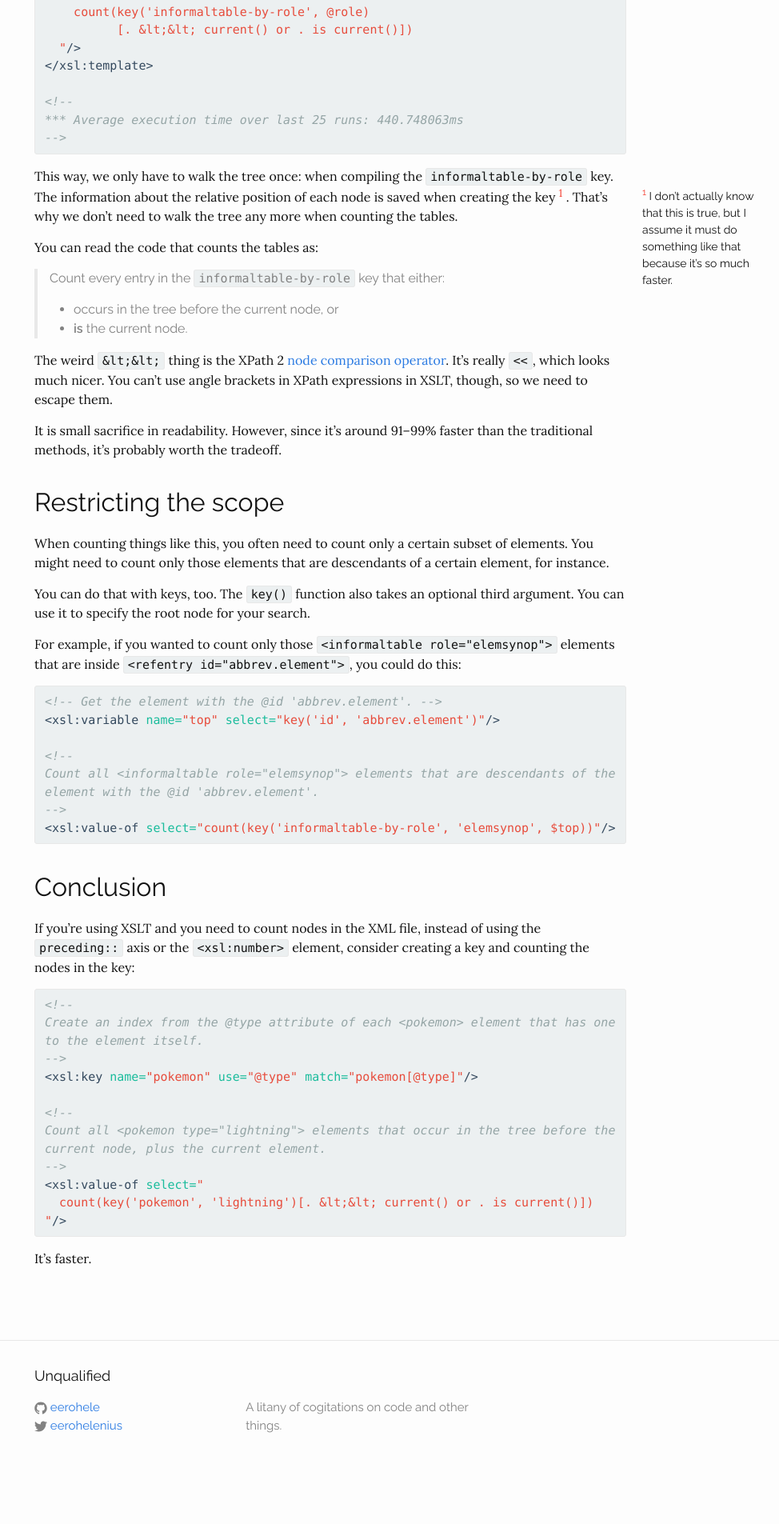
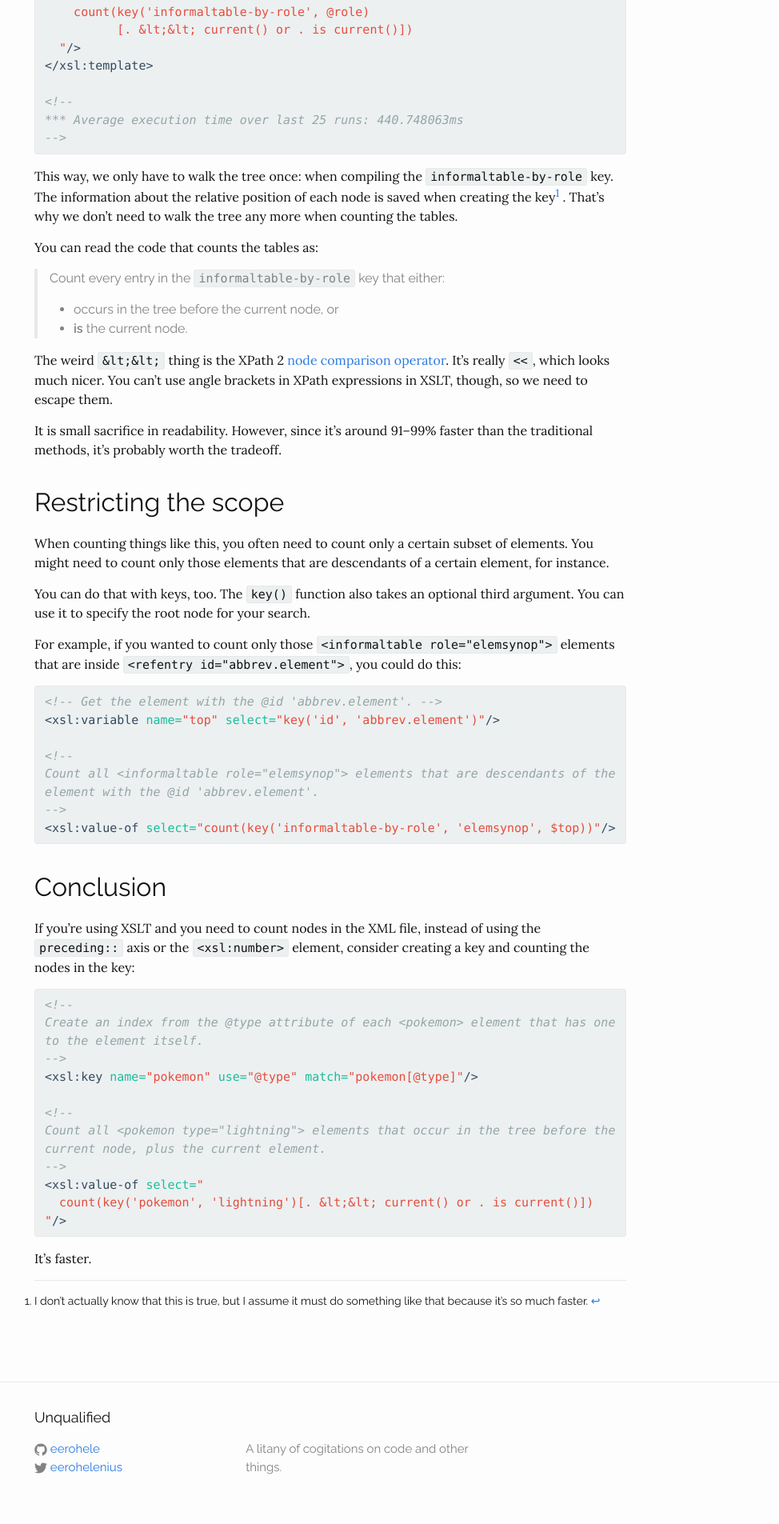
Before and after one commit to eerohele/eerohele.github.io, a Jekyll site: the page built from _posts/2015-11-07-counting-nodes-quickly-with-xslt-keys.markdown, in a window 1280 px wide. Shown: the part 2757-4662 px from the top of the page at 80% size, without its empty margins (227-1201 px from the left). Built offline with Jekyll 4.4.1, drawn with Linux system fonts in a browser that asks for light colours; before the commit the page ends 4610 px from its top, so only the background shows below that.

Commit message:
Remove sidenote plugin and replace with footnotes

```diff
--- a/_plugins/sidenote.rb
+++ /dev/null
@@ -1,20 +0,0 @@
-module Jekyll
-  class RenderSideNoteTag < Liquid::Tag
-    @@number = 0
-
-    require "shellwords"
-
-    def initialize(tag_name, text, tokens)
-      super
-      @@number = 0
-      @text = text
-    end
-
-    def render(context)
-      num = @@number = @@number + 1
-      %{<span id="sn-#{num}" class="sidenote" data-sidenote-number="#{num}"><sup class="sidenote-number">#{num}</sup>&nbsp;#{@text} <a class="sidenote-back" href="#sn-ref-#{num}">↩</a></span><sup class="sidenote-number" id="sn-ref-#{num}"><a href="#sn-#{num}">#{num}</a></sup>}
-    end
-  end
-end
-
-Liquid::Template.register_tag('sidenote', Jekyll::RenderSideNoteTag)
--- a/_posts/2015-11-07-counting-nodes-quickly-with-xslt-keys.markdown
+++ b/_posts/2015-11-07-counting-nodes-quickly-with-xslt-keys.markdown
@@ -123,7 +123,7 @@ The fastest method for counting nodes with XSLT that I know of is to create a ke
 -->
 {% endhighlight %}
 
-This way, we only have to walk the tree once: when compiling the `informaltable-by-role` key. The information about the relative position of each node is saved when creating the key {% sidenote I don't actually know that this is true, but I assume it must do something like that because it's so much faster.%} . That's why we don't need to walk the tree any more when counting the tables.
+This way, we only have to walk the tree once: when compiling the `informaltable-by-role` key. The information about the relative position of each node is saved when creating the key[^1] . That's why we don't need to walk the tree any more when counting the tables.
 
 You can read the code that counts the tables as:
 
@@ -176,6 +176,8 @@ current node, plus the current element.
 
 It's faster.
 
+[^1]: I don't actually know that this is true, but I assume it must do something like that because it's so much faster.
+
 [docbook-guide]: http://sourceforge.net/p/docbook/code/HEAD/tree/trunk/defguide/zh/source/defguide.xml
 [xpath2-nodecomp]: http://www.w3.org/TR/xpath20/#id-node-comparisons
 [xsl-number]: http://saxonica.com/html/documentation/xsl-elements/number.html
--- a/_sass/_layout.scss
+++ b/_sass/_layout.scss
@@ -247,9 +247,17 @@
     }
 }
 
-.post-footer {
-    .sidenote:first-of-type {
-        border-top: 1px solid $grey-color-light;
-        padding-top: ($spacing-unit / 2);
+/**
+ * Footnotes
+ */
+
+.footnotes {
+    border-top: 1px solid $grey-color-light;
+    font-family: $sans-font-family;
+    font-size: $small-font-size;
+    padding-top: ($spacing-unit / 2);
+
+    ol {
+        margin-left: 0;
     }
 }
--- a/_sass/_sidenote.scss
+++ /dev/null
@@ -1,35 +0,0 @@
-$sidenote-number-color: #f44336;
-
-.sidenote {
-  display: block;
-  font-size: $small-font-size;
-  font-family: $sans-font-family;
-  line-height: $base-line-height;
-}
-
-.sidenote-number {
-  color: $sidenote-number-color;
-
-  a:link, a:visited {
-    color: $sidenote-number-color;
-  }
-
-  a:hover, a:focus {
-    color: lighten($sidenote-number-color, 15%);
-  }
-}
-
-@media screen and (min-width: 1080px) {
-  .sidenote {
-    display: inline;
-    margin-right: -170px;
-    position: absolute;
-    right: 0;
-    top: auto;
-    width: 150px;
-  }
-
-  .sidenote-back {
-    display: none;
-  }
-}
--- a/css/main.scss
+++ b/css/main.scss
@@ -53,7 +53,6 @@ $on-laptop:        800px;
         "base",
         "layout",
         "typography",
-        "sidenote",
         "table",
         "syntax-highlighting"
 ;
```
